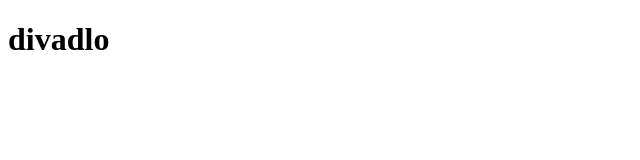
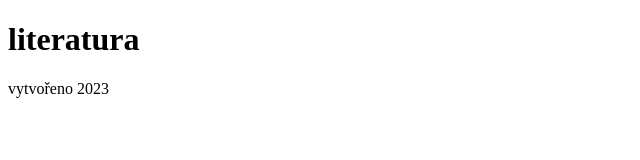
Before and after one commit to Jakub-trojan/JakubTrojan.github.io, a plain HTML site: page Řím/literatura.html in a window 1280 px wide. Shown: the whole page, without its empty margins (0-640 px from the left). Drawn offline with Linux system fonts and the light colour scheme.

Commit message:
členění dokumentu

```diff
--- a/Řím/literatura.html
+++ b/Řím/literatura.html
@@ -6,7 +6,11 @@
     <title>Document</title>
 </head>
 <body>
-    <h1>divadlo</h1>
-
+    <header>
+    <h1>literatura</h1>
+</header>
+    <footer>
+        vytvořeno 2023
+    </footer>
 </body>
 </html>
```
Also changed, not shown: index.html (+9 -0 lines), menu-recko-rim.html (+8 -3 lines), Řecko/divadlo.html (+3 -0 lines), Řecko/ezop.html (+3 -0 lines), Řecko/homér.html (+3 -1 lines), Řecko/literatura.html (+3 -1 lines), Řecko/menu.html (+8 -3 lines), Řím/divadlo.html (+3 -1 lines), Řím/menu2.html (+9 -3 lines).
